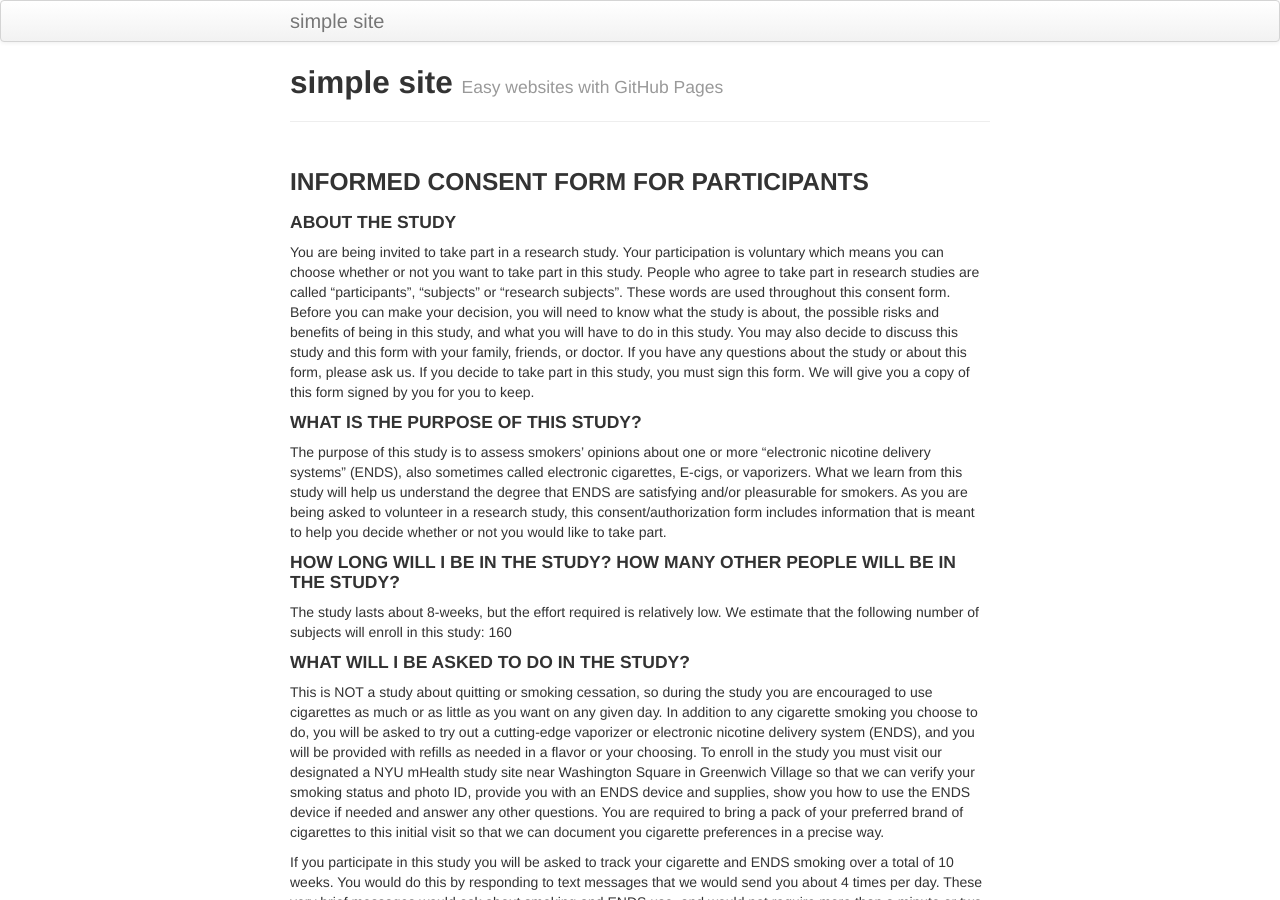
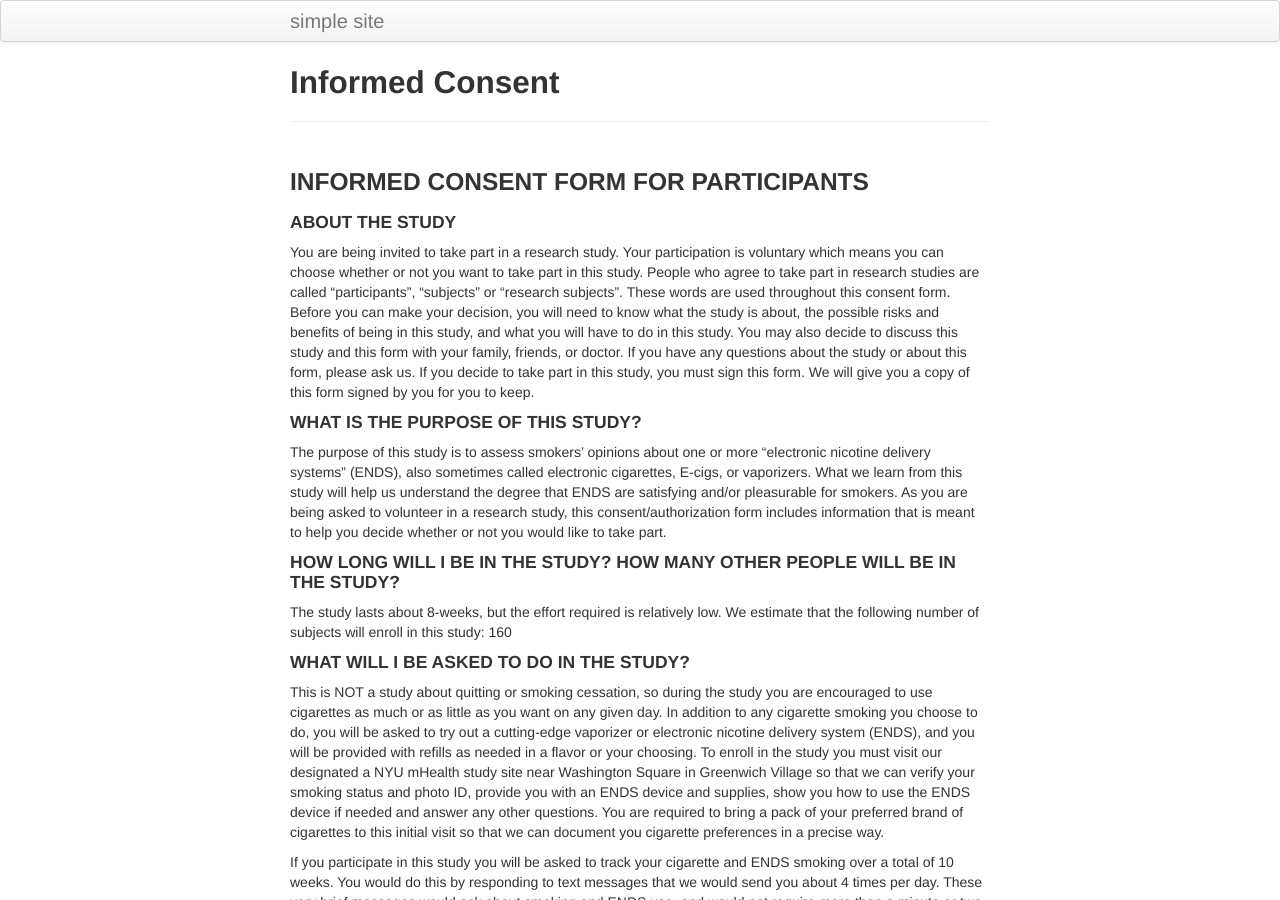
Before and after one commit to nyu-mhealth/juul_study_page, a Jekyll site: the page built from pages/consent_link.md, in a window 1280 px wide and 900 px high. Built offline with Jekyll 4.4.1, drawn with Linux system fonts in a browser that asks for light colours.

Commit message:
Update consent_link.md

```diff
--- a/pages/consent_link.md
+++ b/pages/consent_link.md
@@ -1,8 +1,6 @@
 ---
 layout: page
-title: simple site
-tagline: Easy websites with GitHub Pages
-description: Minimal tutorial on making a simple website with GitHub Pages
+title: Informed Consent
 ---
 
 ### INFORMED CONSENT FORM FOR PARTICIPANTS
```
